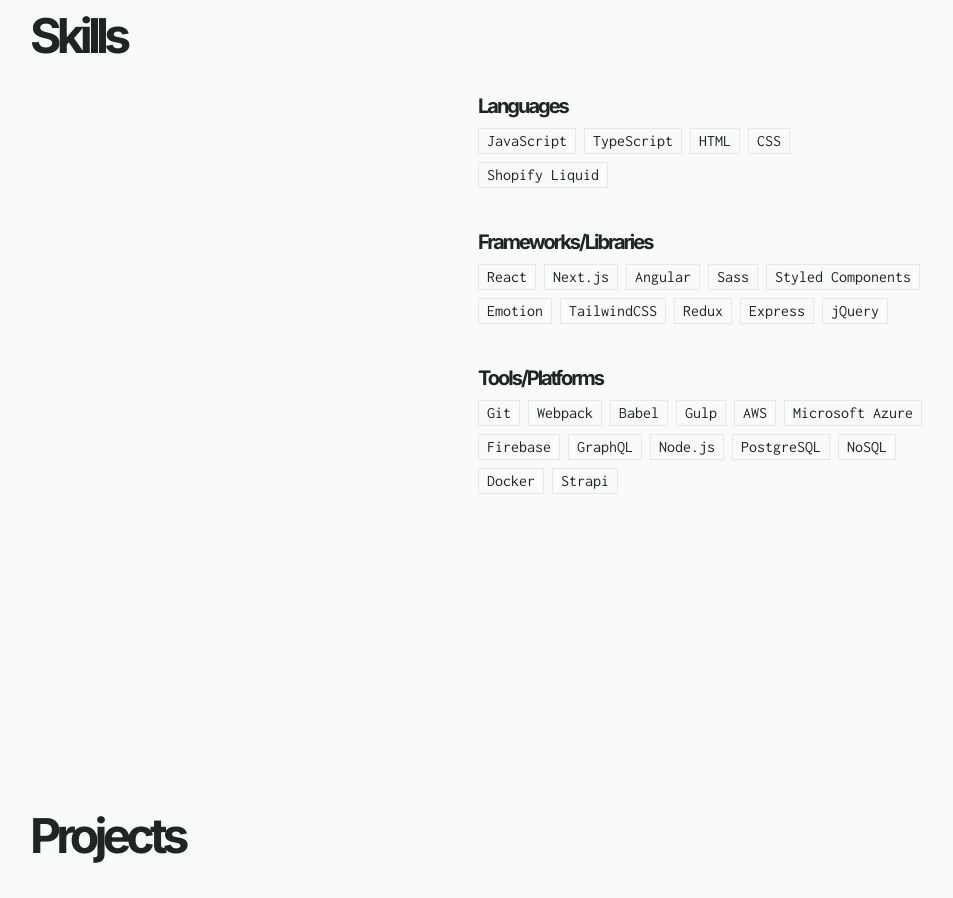
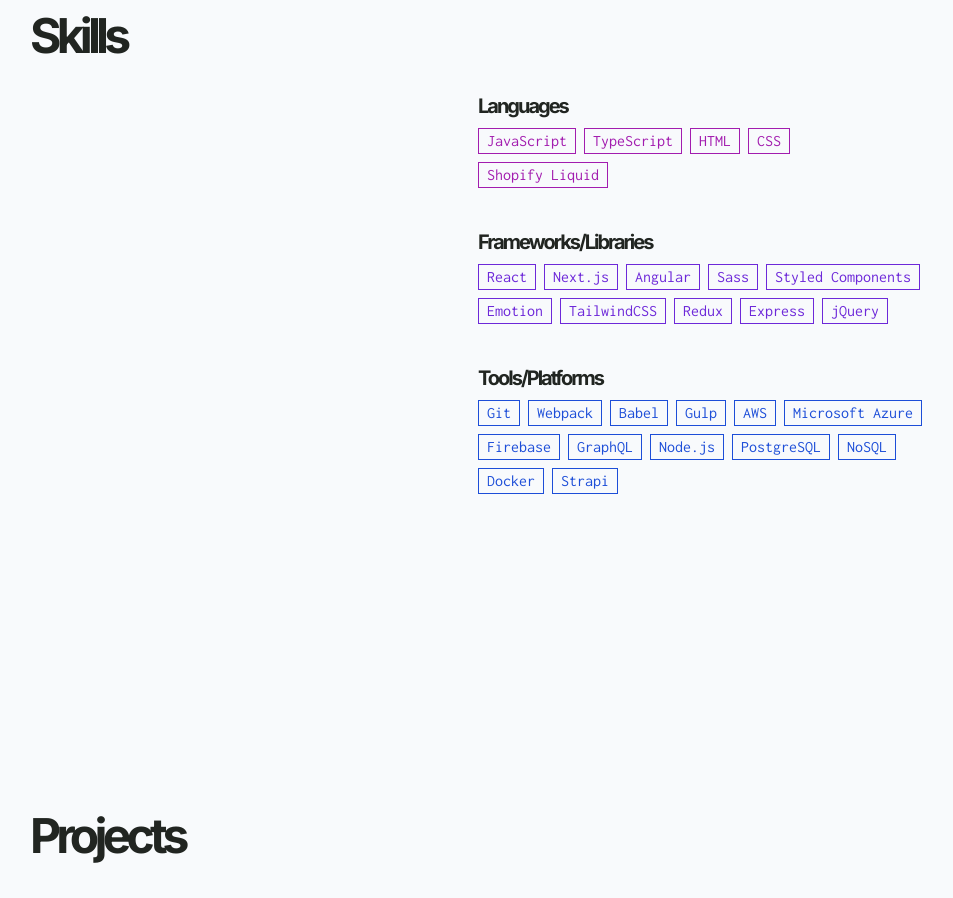
Before and after one commit to chk-yourself/portfolio, a Next.js app: page / in a window 1280 px wide. Shown: the part 1700-2598 px from the top of the page, without its empty margins (162-1115 px from the left). Built offline with nearby package versions, Linux system fonts and the light colour scheme.

Commit message:
fix tailwind dynamic className error

```diff
--- a/src/containers/Skills/Skills.tsx
+++ b/src/containers/Skills/Skills.tsx
@@ -4,14 +4,14 @@
 interface SkillProps {
   title: string;
   skills: string[];
-  color: string;
+  cssClass?: string;
 }
 
 const SKILLS: SkillProps[] = [
   {
     title: 'Languages',
     skills: ['JavaScript', 'TypeScript', 'HTML', 'CSS', 'Shopify Liquid'],
-    color: 'fuchsia',
+    cssClass: 'text-fuchsia-700 border-fuchsia-700',
   },
   {
     title: 'Frameworks/Libraries',
@@ -27,7 +27,7 @@
       'Express',
       'jQuery',
     ],
-    color: 'violet',
+    cssClass: 'text-violet-700 border-violet-700',
   },
   {
     title: 'Tools/Platforms',
@@ -46,7 +46,7 @@
       'Docker',
       'Strapi',
     ],
-    color: 'blue',
+    cssClass: 'text-blue-700 border-blue-700',
   },
 ];
 
@@ -62,13 +62,11 @@
             <h3 className="text-xl font-bold tracking-tightest">
               {skillset.title}
             </h3>
-            <ul
-              className={`mt-2 flex flex-wrap gap-2 text-${skillset.color}-600`}
-            >
+            <ul className="mt-2 flex flex-wrap gap-2">
               {skillset.skills.map((skill) => (
                 <li
                   key={skill}
-                  className={`border border-${skillset.color}-600 px-2 py-1 text-base leading-none`}
+                  className={`border px-2 py-1 text-base leading-none ${skillset.cssClass}`}
                 >
                   {skill}
                 </li>
```
